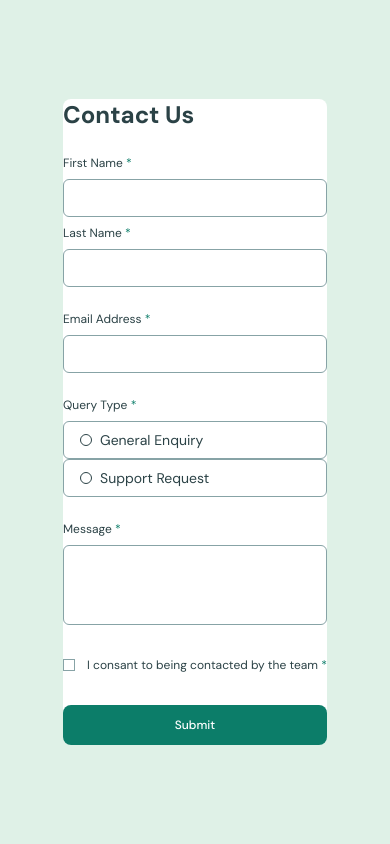
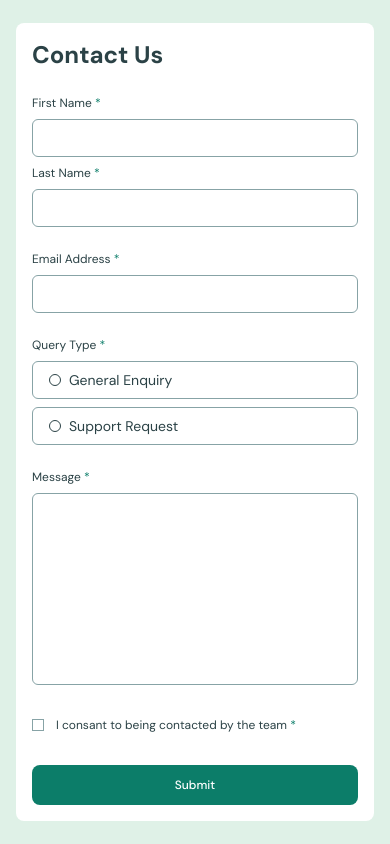
Before and after one commit to xup60521/react-contact-form, a React (Vite) app: page / in a window 390 px wide. Built offline with nearby package versions, Linux system fonts and the light colour scheme.

Commit message:
finish mobile

```diff
--- a/src/App.tsx
+++ b/src/App.tsx
@@ -56,7 +56,7 @@ export default function App() {
         <main className="bg-c_green200 flex items-center justify-center p-4 min-h-screen">
             <form
                 onSubmit={handleSubmit(onSubmit)}
-                className="rounded-lg bg-white lg:p-8 lg:w-[40rem] flex flex-col gap-4"
+                className="rounded-lg bg-white lg:p-8 p-4 w-full lg:w-[40rem] flex flex-col gap-4"
             >
                 <h1 className="font-dm text-2xl text-c_grey900 font-bold">
                     Contact Us
@@ -150,7 +150,7 @@ export default function App() {
                     <span className={labelClassName}>
                         Query Type <span className="text-c_green600">*</span>{" "}
                     </span>
-                    <div className="lg:grid grid-cols-2 gap-3">
+                    <div className="lg:grid grid-cols-2 lg:gap-3 gap-2 flex flex-col">
                         <label
                             role="radio"
                             htmlFor="general_enquiry"
@@ -231,7 +231,7 @@ export default function App() {
                         {...register("message", {
                             required: "This field is required",
                         })}
-                        className={`resize-none rounded-md h-20 leading-4 outline-none border-[1.1px] px-4 py-2 text-sm text-c_grey900 font-dm focus:border-c_green600 ${
+                        className={`resize-none rounded-md lg:h-20 h-48 leading-4 outline-none border-[1.1px] px-4 py-2 text-sm text-c_grey900 font-dm focus:border-c_green600 ${
                             "message" in errors
                                 ? "border-c_red"
                                 : "border-c_grey500"
```
